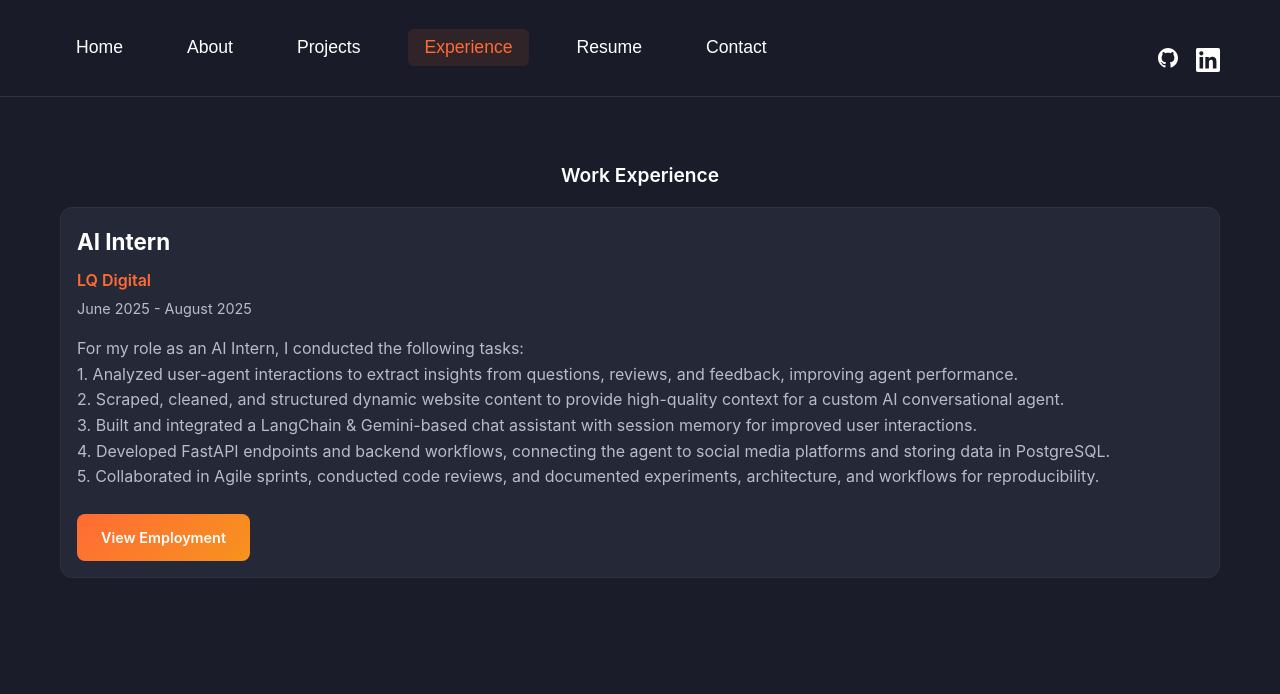
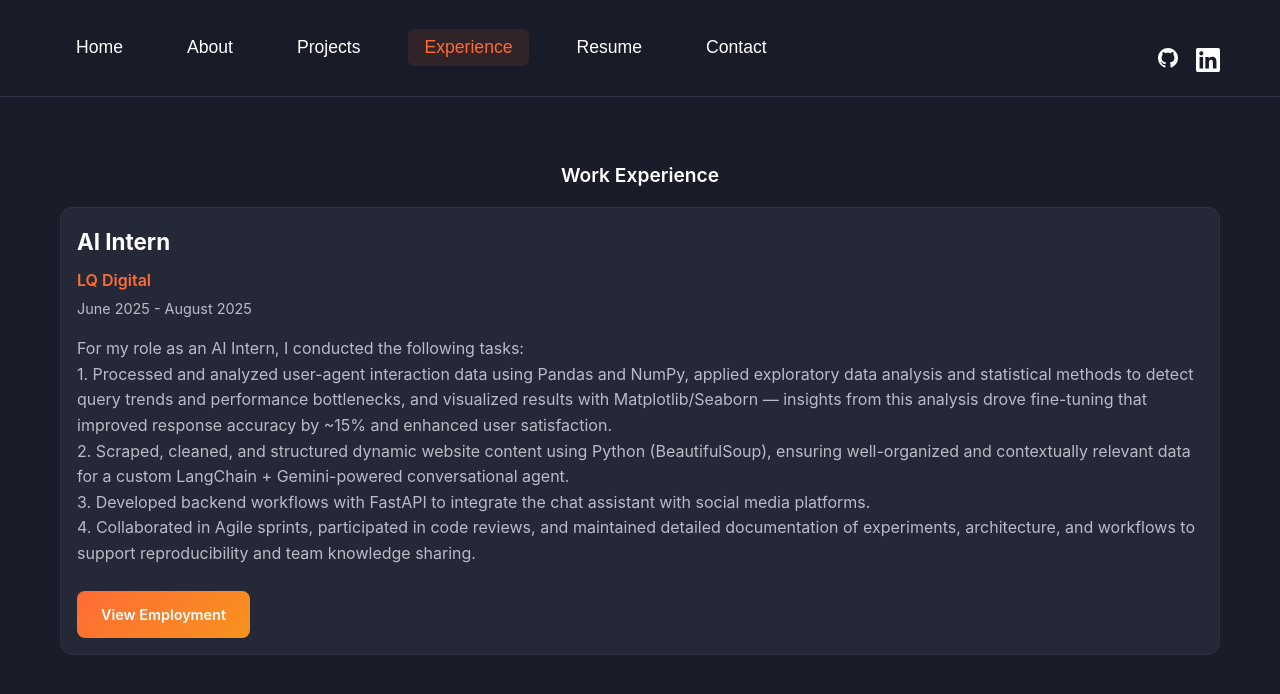
Before and after one commit to Salomiairy11/personal-portfolio, a React (Vite) app: page /#/projects in a window 1280 px wide. Both pictures are taken after a click on the button "Experience". Shown: the top 694 px of the page. Built offline with nearby package versions, Linux system fonts and the light colour scheme.

Commit message:
changes to experince

```diff
--- a/src/components/Experience.jsx
+++ b/src/components/Experience.jsx
@@ -10,11 +10,10 @@ const Experience = () => {
       organization: 'LQ Digital',
       date: 'June 2025 - August 2025',
       description: `For my role as an AI Intern, I conducted the following tasks:
-          1. Analyzed user-agent interactions to extract insights from questions, reviews, and feedback, improving agent performance.
-          2. Scraped, cleaned, and structured dynamic website content to provide high-quality context for a custom AI conversational agent.
-          3. Built and integrated a LangChain & Gemini-based chat assistant with session memory for improved user interactions.
-          4. Developed FastAPI endpoints and backend workflows, connecting the agent to social media platforms and storing data in PostgreSQL.
-          5. Collaborated in Agile sprints, conducted code reviews, and documented experiments, architecture, and workflows for reproducibility.`,
+          1. Processed and analyzed user-agent interaction data using Pandas and NumPy, applied exploratory data analysis and statistical methods to detect query trends and performance bottlenecks, and visualized results with Matplotlib/Seaborn — insights from this analysis drove fine-tuning that improved response accuracy by ~15% and enhanced user satisfaction.
+          2. Scraped, cleaned, and structured dynamic website content using Python (BeautifulSoup), ensuring well-organized and contextually relevant data for a custom LangChain + Gemini-powered conversational agent.
+          3. Developed backend workflows with FastAPI to integrate the chat assistant with social media platforms.
+          4. Collaborated in Agile sprints, participated in code reviews, and maintained detailed documentation of experiments, architecture, and workflows to support reproducibility and team knowledge sharing.`,
     },
   ]
 
@@ -35,7 +34,8 @@ const Experience = () => {
                 <div className="experience-date">{cert.date}</div>
                 <p
                   className="experience-description"
-                  style={{ whiteSpace: 'pre-line' }}>
+                  style={{ whiteSpace: 'pre-line' }}
+                >
                   {experience[0].description}
                 </p>
                 <a
```
Also changed, not shown: 3 other files (tests, documents, lock files or other folders).
